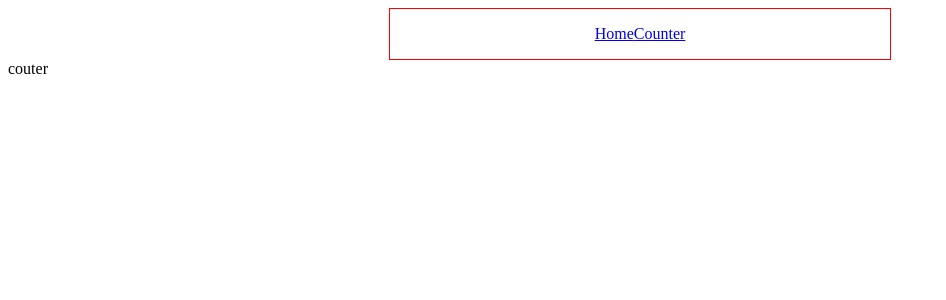
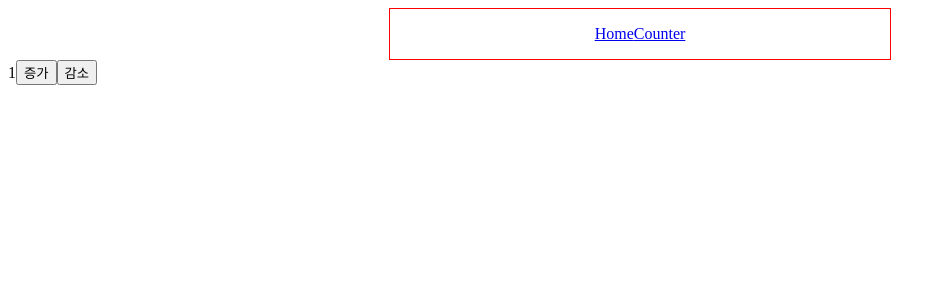
Before and after one commit to jaehokim12/Klounge-todolist, a React (Create React App) app: page /Counter in a window 1280 px wide. Shown: the top 300 px of the page, without its empty margins (0-946 px from the left). Built offline with nearby package versions, Linux system fonts and the light colour scheme.

Commit message:
decrease

```diff
--- a/src/App.js
+++ b/src/App.js
@@ -2,7 +2,7 @@ import React, { Component } from 'react';
 import Home from './routes/home';
 import Counter from './routes/counter';
 import { BrowserRouter as Router, Switch, Route } from 'react-router-dom';
-import Nav from '../src/components/Nav';
+import Nav from './components/nav';
 
 class App extends Component {
   render() {
--- a/src/components/Nav.js
+++ b/src/components/Nav.js
@@ -1,6 +1,6 @@
 import React, { Component } from 'react';
 import { Link } from 'react-router-dom';
-import './Nav.css';
+import './nav.css';
 class Nav extends Component {
   constructor(props) {
     super(props);
--- a/src/components/Todo.js
+++ b/src/components/Todo.js
@@ -1,5 +1,5 @@
 import React, { Component } from 'react';
-import './Todo.css';
+import './todo.css';
 class Todo extends Component {
   constructor(props) {
     super(props);
@@ -33,12 +33,10 @@ class Todo extends Component {
       });
       console.log();
     };
-    const deleteList = e => {
+    const deleteList = listId => {
       this.setState({
         todolists: [
-          ...this.state.todolists.filter(
-            list => list.id !== parseInt(e.target.value)
-          ),
+          ...this.state.todolists.filter(list => list.id !== parseInt(listId)),
         ],
       });
     };
@@ -50,7 +48,7 @@ class Todo extends Component {
           {this.state.todolists.map((list, id) => (
             <li key={id}>
               {list.title}
-              <button value={list.id} onClick={deleteList}>{`삭제`}</button>
+              <button onClick={() => deleteList(list.id)}>{`삭제`}</button>
             </li>
           ))}
           <form onSubmit={addTodoList}>
@@ -64,6 +62,16 @@ class Todo extends Component {
             <button onClick={addList}>{`생성`}</button>
           </form>
         </ul>
+
+        {/* setState(prev => {
+
+        const temp = [...prev,addSomeValue]
+        const arr1 = [1,2,3];
+        let arr2 = [];
+
+
+          return(prev)
+        }) */}
       </div>
     );
   }
--- /dev/null
+++ b/src/components/count.js
@@ -0,0 +1,20 @@
+import React, { Component } from 'react';
+
+class Count extends Component {
+  constructor(props) {
+    super(props);
+    this.state = {
+      value: '1',
+    };
+  }
+  render() {
+    return (
+      <>
+        {this.state.value}
+        <button onClick={this.setState()}>증가</button>
+        <button>감소</button>
+      </>
+    );
+  }
+}
+export default Count;
--- a/src/routes/counter.js
+++ b/src/routes/counter.js
@@ -1,5 +1,5 @@
 import React, { Component } from 'react';
-
+import Count from '../components/count';
 class counter extends Component {
   // constructor(props){
   //         super(props)
@@ -8,7 +8,11 @@ class counter extends Component {
   //         }
   // }
   render() {
-    return <div>couter</div>;
+    return (
+      <>
+        <Count />
+      </>
+    );
   }
 }
 export default counter;
--- a/src/routes/home.js
+++ b/src/routes/home.js
@@ -1,5 +1,5 @@
 import React, { Component } from 'react';
-import Todo from '../components/Todo';
+import Todo from '../components/todo';
 
 class Home extends Component {
   render() {
```
